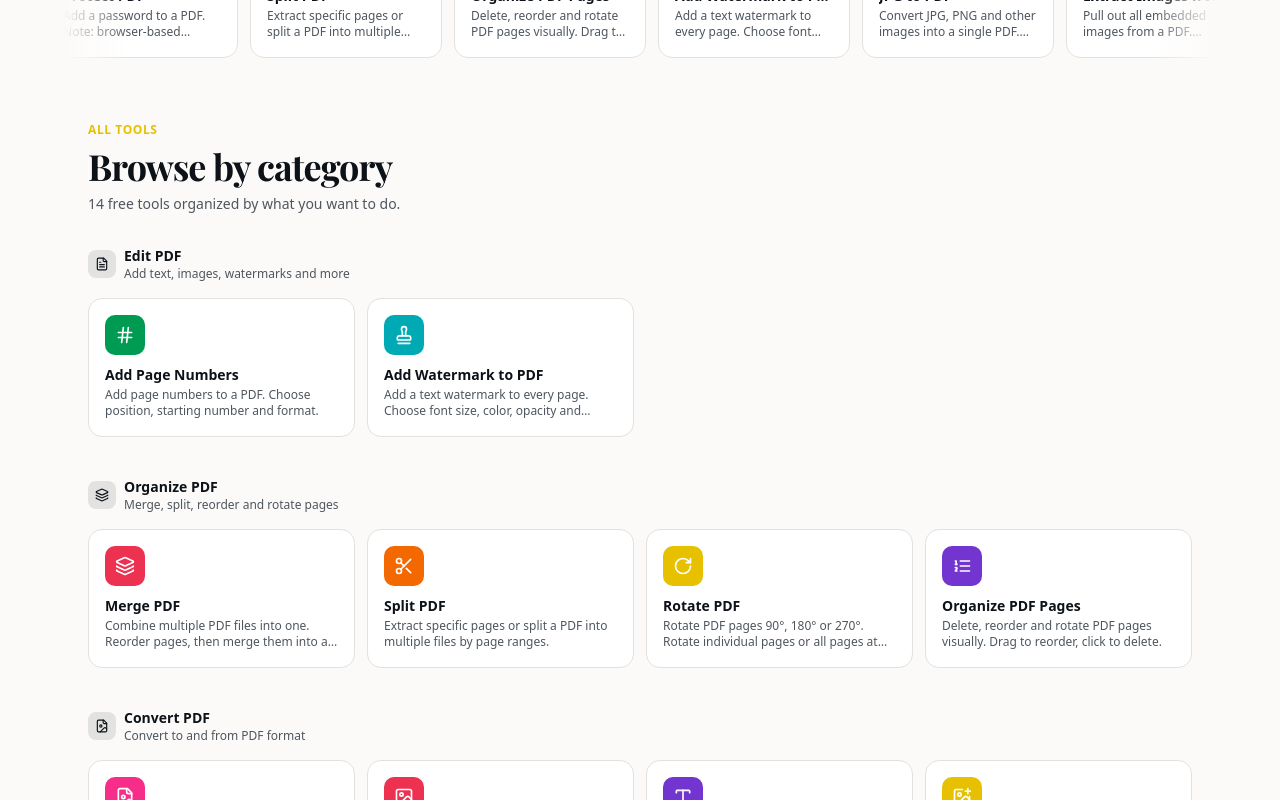
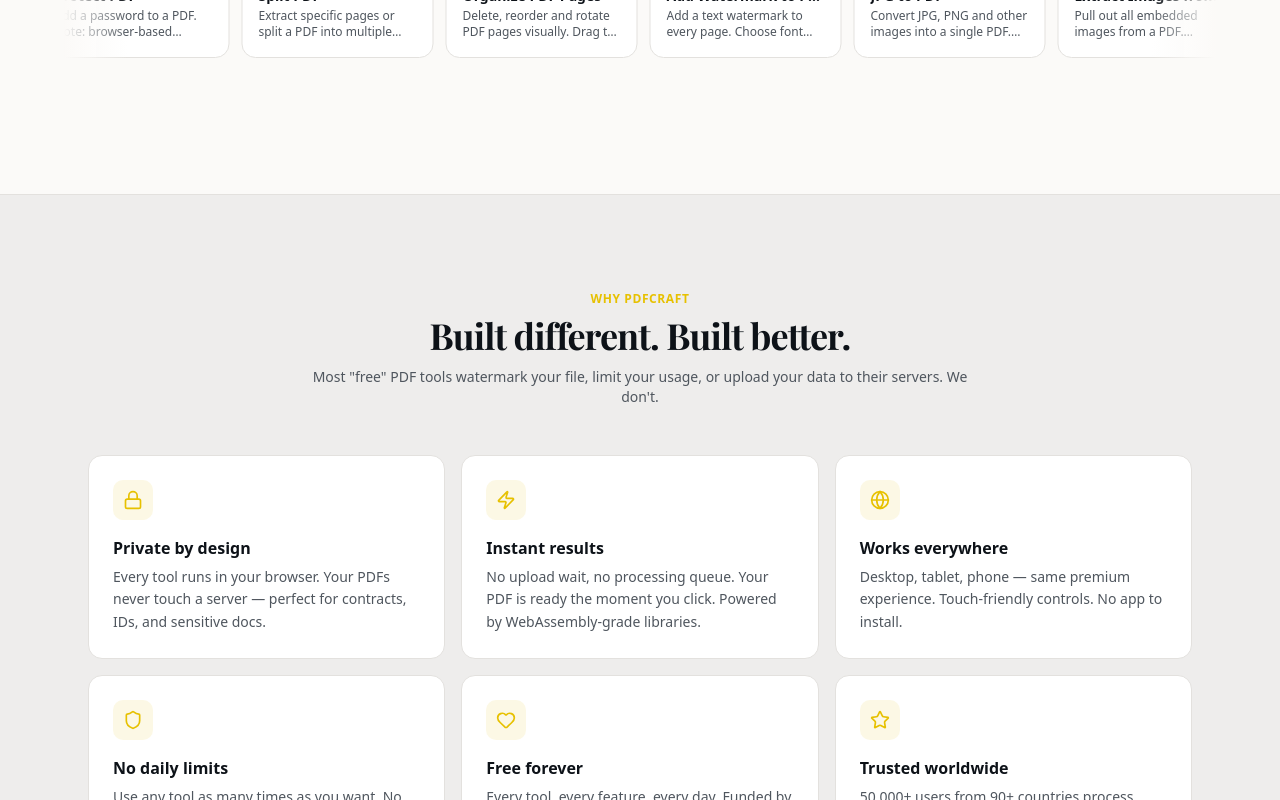
Before and after one commit to SharifulHasanRoky/pdfcraft-studio, a Next.js app: page / in a window 1280 px wide. Shown: the part 1260-2060 px from the top of the page. Built offline with nearby package versions, Linux system fonts and the light colour scheme.

Commit message:
5ce4ce9f-0da2-4dd5-afbb-acb2bfc7bb35

```diff
--- a/src/components/pdf/ToolHub.tsx
+++ b/src/components/pdf/ToolHub.tsx
@@ -436,51 +436,6 @@ export function ToolHub({ onOpenTool, onOpenEditor }: ToolHubProps) {
 
           {/* Infinite slider with 2 rows */}
           <ToolsSlider tools={TOOLS} onToolClick={handleToolClick} />
-
-          <div className="mb-8 mt-16">
-            <p className="text-xs font-semibold text-primary uppercase tracking-wider mb-2">
-              All tools
-            </p>
-            <h2 className="font-display text-3xl md:text-4xl font-bold tracking-tight mb-2">
-              Browse by category
-            </h2>
-            <p className="text-sm text-muted-foreground">
-              {TOOLS.length} free tools organized by what you want to do.
-            </p>
-          </div>
-
-          {/* All tools by category */}
-          <div className="space-y-10">
-            {(Object.keys(TOOL_CATEGORIES) as ToolCategory[]).map((cat) => {
-              const catInfo = TOOL_CATEGORIES[cat];
-              const catTools = TOOLS.filter((t) => t.category === cat);
-              if (catTools.length === 0) return null;
-              const CatIcon = catInfo.icon;
-              return (
-                <div key={cat}>
-                  <div className="flex items-center gap-2 mb-4">
-                    <div className="h-7 w-7 rounded-md bg-secondary/10 flex items-center justify-center">
-                      <CatIcon className="h-3.5 w-3.5 text-secondary" />
-                    </div>
-                    <div>
-                      <h3 className="font-semibold text-sm">{catInfo.label}</h3>
-                      <p className="text-xs text-muted-foreground hidden sm:block">{catInfo.description}</p>
-                    </div>
-                  </div>
-                  <div className="grid grid-cols-2 sm:grid-cols-3 md:grid-cols-4 gap-3">
-                    {catTools.map((tool, i) => (
-                      <ToolCard
-                        key={tool.id}
-                        tool={tool}
-                        onClick={() => handleToolClick(tool.slug)}
-                        delay={i * 0.03}
-                      />
-                    ))}
-                  </div>
-                </div>
-              );
-            })}
-          </div>
         </div>
       </section>
 
```
